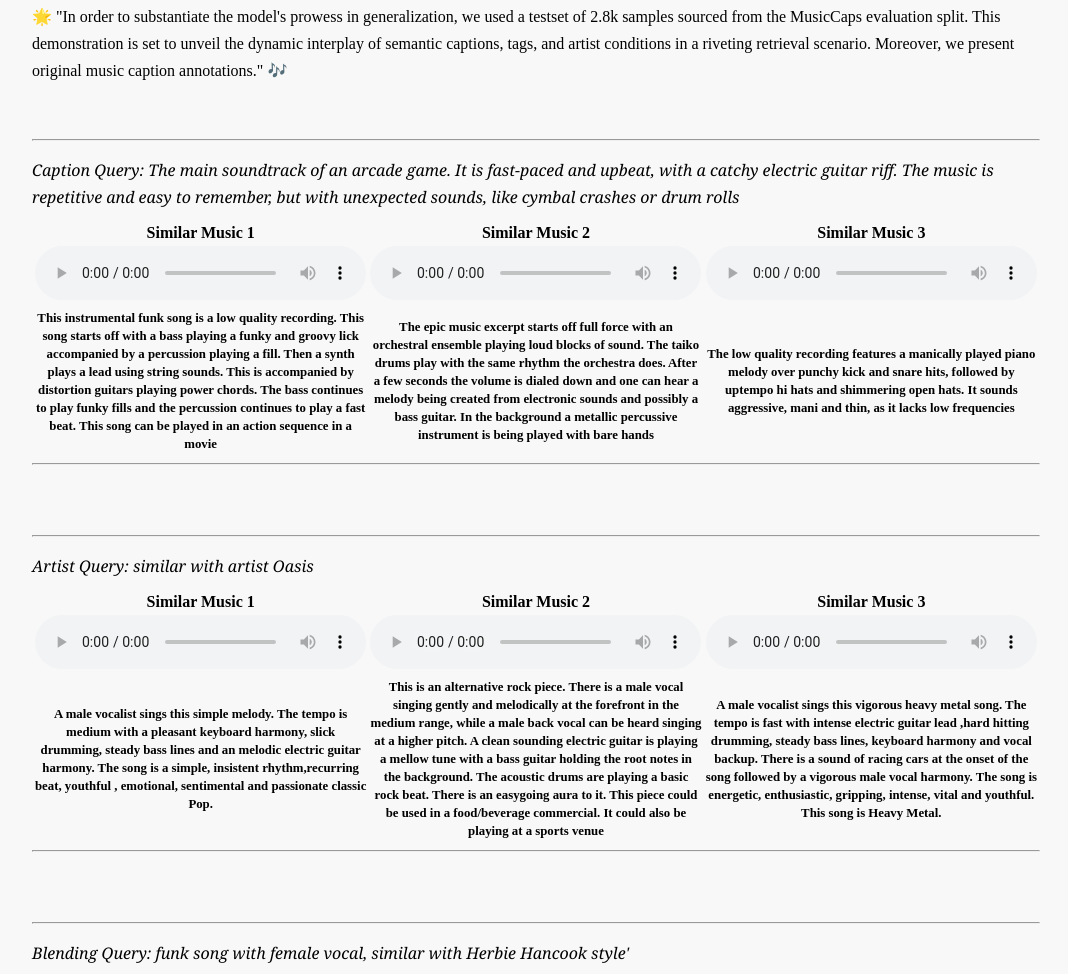
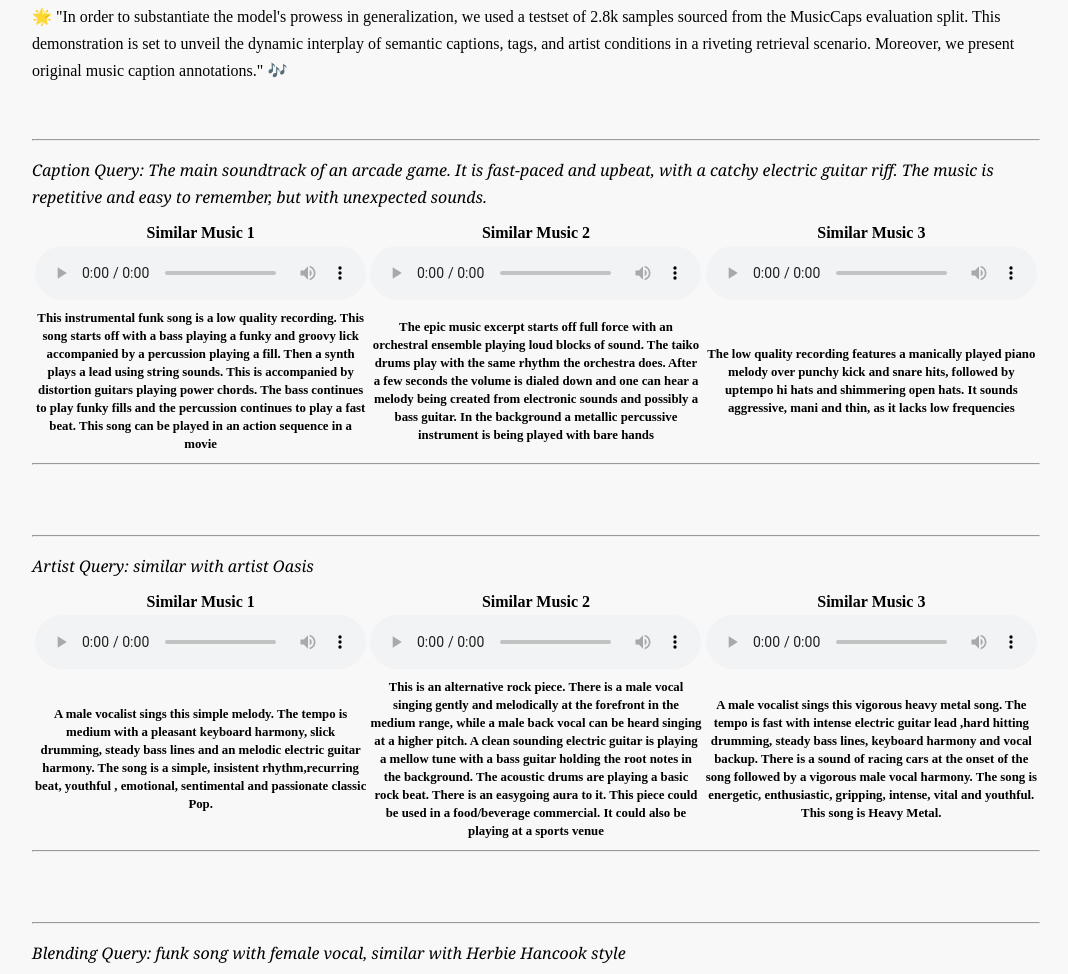
Before and after one commit to seungheondoh/music-text-representation-pp-demo, a plain HTML site: page index.html in a window 1280 px wide. Shown: the part 987-1961 px from the top of the page, without its empty margins (104-1172 px from the left). Drawn offline with Linux system fonts and the light colour scheme.

Commit message:
error fix

```diff
--- a/index.html
+++ b/index.html
@@ -160,7 +160,7 @@
             <p>🌟 "In order to substantiate the model's prowess in generalization, we used a testset of 2.8k samples sourced from the MusicCaps evaluation split. This demonstration is set to unveil the dynamic interplay of semantic captions, tags, and artist conditions in a riveting retrieval scenario. Moreover, we present original music caption annotations." 🎶</p>
             <br/><br/>
             <hr/>
-            <p class="query">Caption Query: The main soundtrack of an arcade game. It is fast-paced and upbeat, with a catchy electric guitar riff. The music is repetitive and easy to remember, but with unexpected sounds, like cymbal crashes or drum rolls</p>
+            <p class="query">Caption Query: The main soundtrack of an arcade game. It is fast-paced and upbeat, with a catchy electric guitar riff. The music is repetitive and easy to remember, but with unexpected sounds.</p>
             <table>
                 <tr>
                     <th> Similar Music 1 </th>
@@ -207,7 +207,7 @@
             <br/><br/><br/>
 
             <hr/>
-            <p class="query">Blending Query: funk song with female vocal, similar with Herbie Hancook style'</p>
+            <p class="query">Blending Query: funk song with female vocal, similar with Herbie Hancook style</p>
             <table>
                 <tr>
                     <th> Similar Music 1 </th>
```
